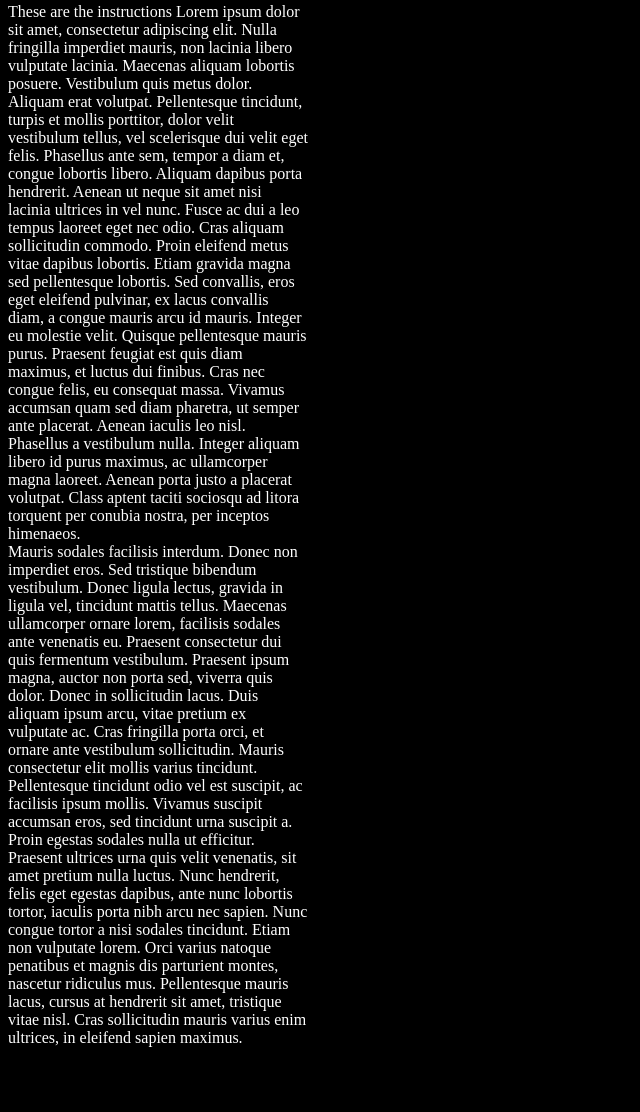
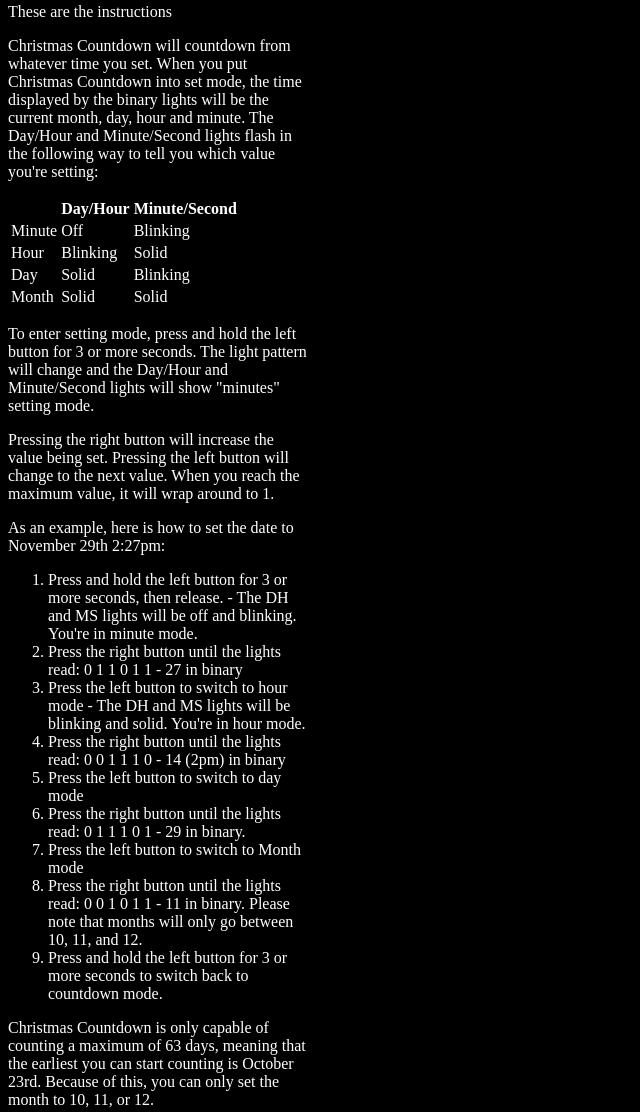
Before and after one commit to aaroneiche/CCWebsite, a plain HTML site: page index.html in a window 1280 px wide. Shown: the part 403-1515 px from the top of the page, without its empty margins (0-640 px from the left). Before the commit the page ends 1458 px from the top, so only its background shows below. Drawn offline with Linux system fonts and the light colour scheme.

Commit message:
Adds Website instructions for programming

```diff
--- a/index.html
+++ b/index.html
@@ -20,7 +20,9 @@
 </head>
 <body>
   <header>Christmas Countdown</header>
-
+  <section id="explanation">
+      Duis varius risus vel imperdiet molestie. Integer in lorem magna. Cras et metus magna. Vestibulum elementum justo in congue accumsan. Cras dignissim ipsum nec enim dignissim vehicula. Pellentesque habitant morbi tristique senectus et netus et malesuada fames ac turpis egestas. Mauris eget tempor mi, sed venenatis nulla. In suscipit viverra dui nec dapibus. Vivamus sed ex sed sapien feugiat bibendum.
+  </section>
   <div id="virtualOrnament">
       <form>
         <input type="date" name="" id="date">
@@ -31,19 +33,71 @@
       </canvas>
     </div>
 
-  <section id="explanation">
-      Duis varius risus vel imperdiet molestie. Integer in lorem magna. Cras et metus magna. Vestibulum elementum justo in congue accumsan. Cras dignissim ipsum nec enim dignissim vehicula. Pellentesque habitant morbi tristique senectus et netus et malesuada fames ac turpis egestas. Mauris eget tempor mi, sed venenatis nulla. In suscipit viverra dui nec dapibus. Vivamus sed ex sed sapien feugiat bibendum.
-  </section>
   <section id="video-instructions">
       <iframe width="300" height="169" src="https://www.youtube.com/embed/eBa2Mm-nP50" frameborder="0" allow="accelerometer; autoplay; gyroscope; picture-in-picture" allowfullscreen></iframe>
   </section>
   <section id="instructions">
     These are the instructions
-    Lorem ipsum dolor sit amet, consectetur adipiscing elit. Nulla fringilla imperdiet mauris, non lacinia libero vulputate lacinia. Maecenas aliquam lobortis posuere. Vestibulum quis metus dolor. Aliquam erat volutpat. Pellentesque tincidunt, turpis et mollis porttitor, dolor velit vestibulum tellus, vel scelerisque dui velit eget felis. Phasellus ante sem, tempor a diam et, congue lobortis libero. Aliquam dapibus porta hendrerit. Aenean ut neque sit amet nisi lacinia ultrices in vel nunc.
+    <p>
+      Christmas Countdown will countdown from whatever time you set. When you put Christmas Countdown into set mode, the time displayed by the binary lights will be the current month, day, hour and minute. The Day/Hour and Minute/Second lights flash in the following way to tell you which value you're setting:
+    </p>
+    <table>
+      <tr>
+        <th> </th>
+        <th>Day/Hour</th>
+        <th>Minute/Second</th>
+      </tr>
+      <tr>
+        <td>Minute</td>
+        <td>Off</td>
+        <td>Blinking</td>
+      </tr>
+      <tr>
+        <td>Hour</td>
+        <td>Blinking</td>
+        <td>Solid</td>
+      </tr>
+      <tr>
+        <td>Day</td>
+        <td>Solid</td>
+        <td>Blinking</td>
+      </tr>
+      <tr>
+        <td>Month</td>
+        <td>Solid</td>
+        <td>Solid</td>
+      </tr>
+    </table>
 
-    Fusce ac dui a leo tempus laoreet eget nec odio. Cras aliquam sollicitudin commodo. Proin eleifend metus vitae dapibus lobortis. Etiam gravida magna sed pellentesque lobortis. Sed convallis, eros eget eleifend pulvinar, ex lacus convallis diam, a congue mauris arcu id mauris. Integer eu molestie velit. Quisque pellentesque mauris purus. Praesent feugiat est quis diam maximus, et luctus dui finibus. Cras nec congue felis, eu consequat massa. Vivamus accumsan quam sed diam pharetra, ut semper ante placerat. Aenean iaculis leo nisl. Phasellus a vestibulum nulla. Integer aliquam libero id purus maximus, ac ullamcorper magna laoreet. Aenean porta justo a placerat volutpat. Class aptent taciti sociosqu ad litora torquent per conubia nostra, per inceptos himenaeos.
+    <p>To enter setting mode, press and hold the left button for 3 or more seconds. The light pattern will change and the Day/Hour and Minute/Second lights will show "minutes" setting mode.</p>
+    <p>Pressing the right button will increase the value being set. Pressing the left button will change to the next value. When you reach the maximum value, it will wrap around to 1.</p>
+    <p>As an example, here is how to set the date to November 29th 2:27pm:</p>
+    <ol>
+      <li>Press and hold the left button for 3 or more seconds, then release.
+          - The DH and MS lights will be off and blinking. You're in minute mode.
+      </li>
+      <li>
+          Press the right button until the lights read: 0 1 1 0 1 1 - 27 in binary
+      </li>
+      <li>
+          Press the left button to switch to hour mode
+          - The DH and MS lights will be blinking and solid. You're in hour mode.
+      </li>
+      <li>
+        Press the right button until the lights read: 0 0 1 1 1 0 - 14 (2pm) in binary
+      </li>
+      <li>Press the left button to switch to day mode</li>
+      <li>Press the right button until the lights read: 0 1 1 1 0 1 - 29 in binary.</li>
+      <li>Press the left button to switch to Month mode</li>
+      <li>
+        Press the right button until the lights read: 0 0 1 0 1 1 - 11 in binary. Please note that months will only go between 10, 11, and 12.
+      </li>
+      <li>Press and hold the left button for 3 or more seconds to switch back to countdown mode.</li>
+    </ol>
+    <p>
+      Christmas Countdown is only capable of counting a maximum of 63 days, meaning that the earliest you can start counting is October 23rd. Because of this, you can only set the month to 10, 11, or 12.
+    </p>
   </section>
-
   <section id="instructions">
       Mauris sodales facilisis interdum. Donec non imperdiet eros. Sed tristique bibendum vestibulum. Donec ligula lectus, gravida in ligula vel, tincidunt mattis tellus. Maecenas ullamcorper ornare lorem, facilisis sodales ante venenatis eu. Praesent consectetur dui quis fermentum vestibulum. Praesent ipsum magna, auctor non porta sed, viverra quis dolor. Donec in sollicitudin lacus. Duis aliquam ipsum arcu, vitae pretium ex vulputate ac. Cras fringilla porta orci, et ornare ante vestibulum sollicitudin.
 
--- a/script.js
+++ b/script.js
@@ -83,7 +83,7 @@ let p = i => {
 
 let bg = () => {
   img = new Image();
-  img.src = "board.png";
+  img.src = "CCsmall.png";
 
   img.onload = ()=>{
     ctx.drawImage(img, 0, 0,ctx.canvas.width, ctx.canvas.height); // destination rectangle
```
Lines whose indentation alone changed are shown as unchanged.
